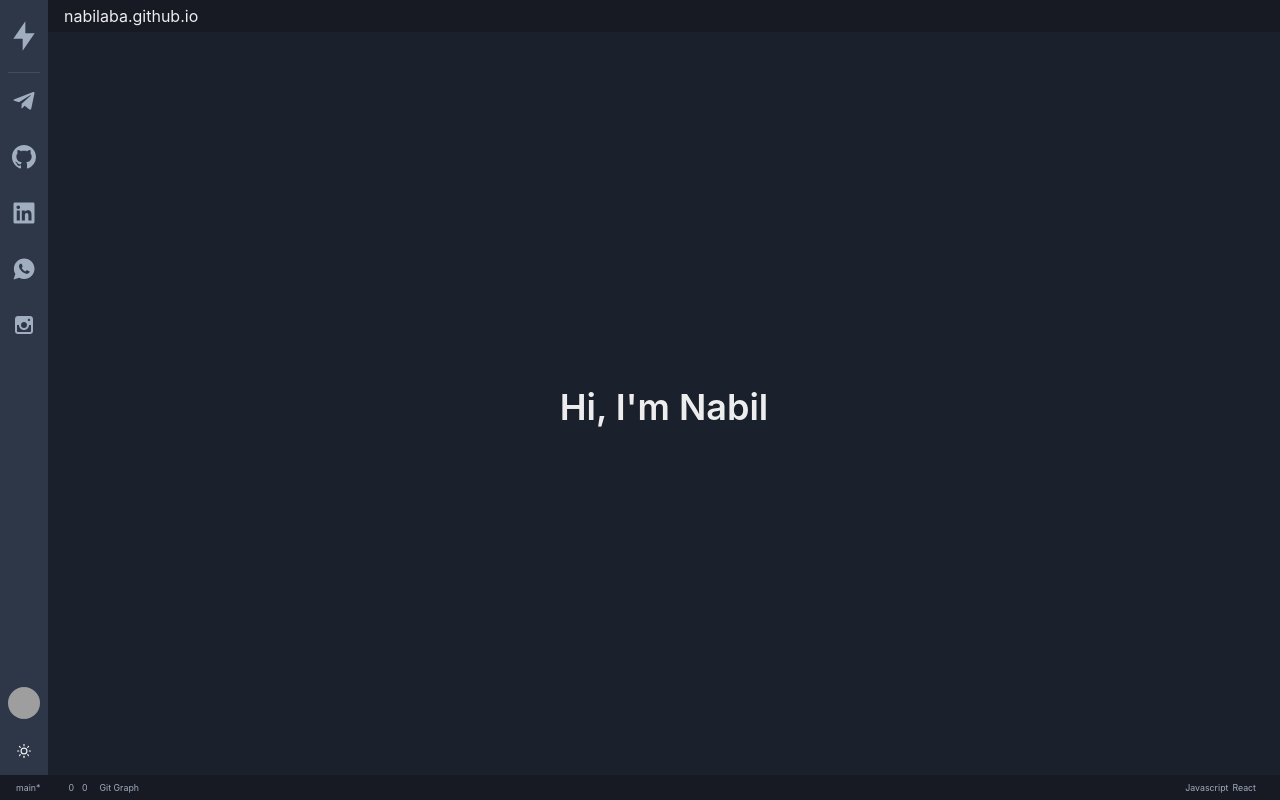
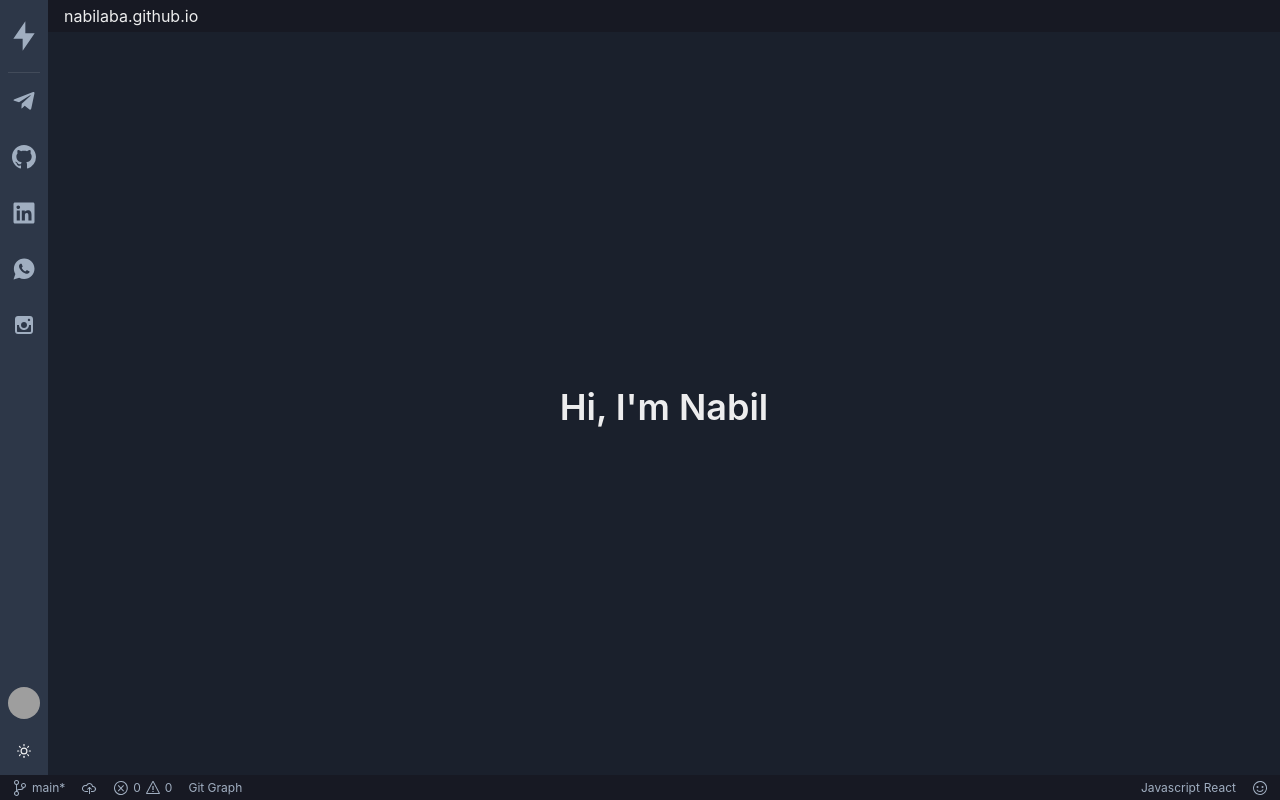
Before and after one commit to nabilaba/nabilaba.github.io, a React (Vite) app: page / in a window 1280 px wide. Built offline with nearby package versions, Linux system fonts and the light colour scheme; grey boxes are pictures that could not be loaded; some icons are missing.

Commit message:
changing footer icon to react-icons library instead of codicons

```diff
--- a/index.html
+++ b/index.html
@@ -4,7 +4,6 @@
     <meta charset="UTF-8" />
     <link rel="icon" type="image/svg+xml" href="/src/favicon.svg" />
     <meta name="viewport" content="width=device-width, initial-scale=1.0" />
-    <link rel="stylesheet" href="https://microsoft.github.io/vscode-codicons/dist/codicon.css">
     <title>Nabil Aba</title>
   </head>
   <body>
--- a/src/components/Footer/index.jsx
+++ b/src/components/Footer/index.jsx
@@ -6,6 +6,14 @@ import {
   Text,
   useColorModeValue,
 } from "@chakra-ui/react";
+import { Icon } from "@chakra-ui/react";
+import {
+  VscSourceControl,
+  VscCloudUpload,
+  VscError,
+  VscWarning,
+  VscSmiley,
+} from "react-icons/vsc";
 
 const FooterContent = () => (
   <Flex
@@ -21,20 +29,15 @@ const FooterContent = () => (
     px={2}
     justifyContent="space-between"
   >
-    <HStack spacing={1} h="full">
-      <FooterItem icon="codicon codicon-git-branch" label="main*" />
-      <FooterItem icon="codicon codicon-cloud-upload" />
-      <FooterItem
-        icon="codicon codicon-error"
-        label="0"
-        icon2="codicon codicon-warning"
-        label2="0"
-      />
+    <HStack h="full">
+      <FooterItem icon={VscSourceControl} label="main*" />
+      <FooterItem icon={VscCloudUpload} />
+      <FooterItem icon={VscError} label="0" icon2={VscWarning} label2="0" />
       <FooterItem label="Git Graph" />
     </HStack>
-    <HStack spacing={1} h="full">
+    <HStack h="full">
       <FooterItem label="Javascript" label2="React" />
-      <FooterItem icon="codicon codicon-smiley" />
+      <FooterItem icon={VscSmiley} />
     </HStack>
   </Flex>
 );
@@ -46,17 +49,15 @@ const FooterItem = ({ icon, icon2, label, label2 }) => (
     align="center"
     role="group"
     h="full"
-    fontSize={".55rem"}
+    fontSize={".75rem"}
     cursor="pointer"
     w="max-content"
     _hover={{ bg: useColorModeValue("gray.100", "gray.800") }}
     p={1}
   >
-    {icon && <Text as="span" className={icon} style={{ fontSize: ".75rem" }} />}
+    {icon && <Icon boxSize="4" as={icon} />}
     {label && <Text>{label}</Text>}
-    {icon2 && (
-      <Text as="span" className={icon2} style={{ fontSize: ".75rem" }} />
-    )}
+    {icon2 && <Icon boxSize="4" as={icon2} />}
     {label2 && <Text>{label2}</Text>}
   </HStack>
 );
```
